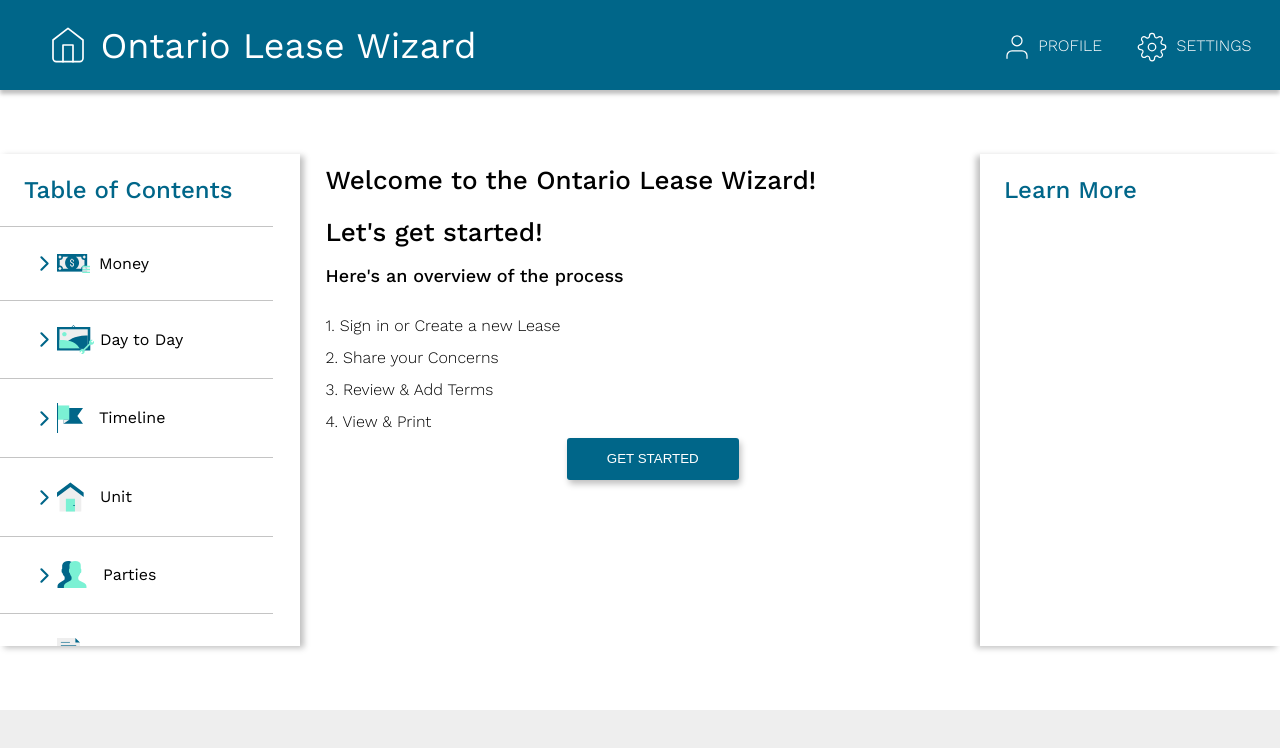
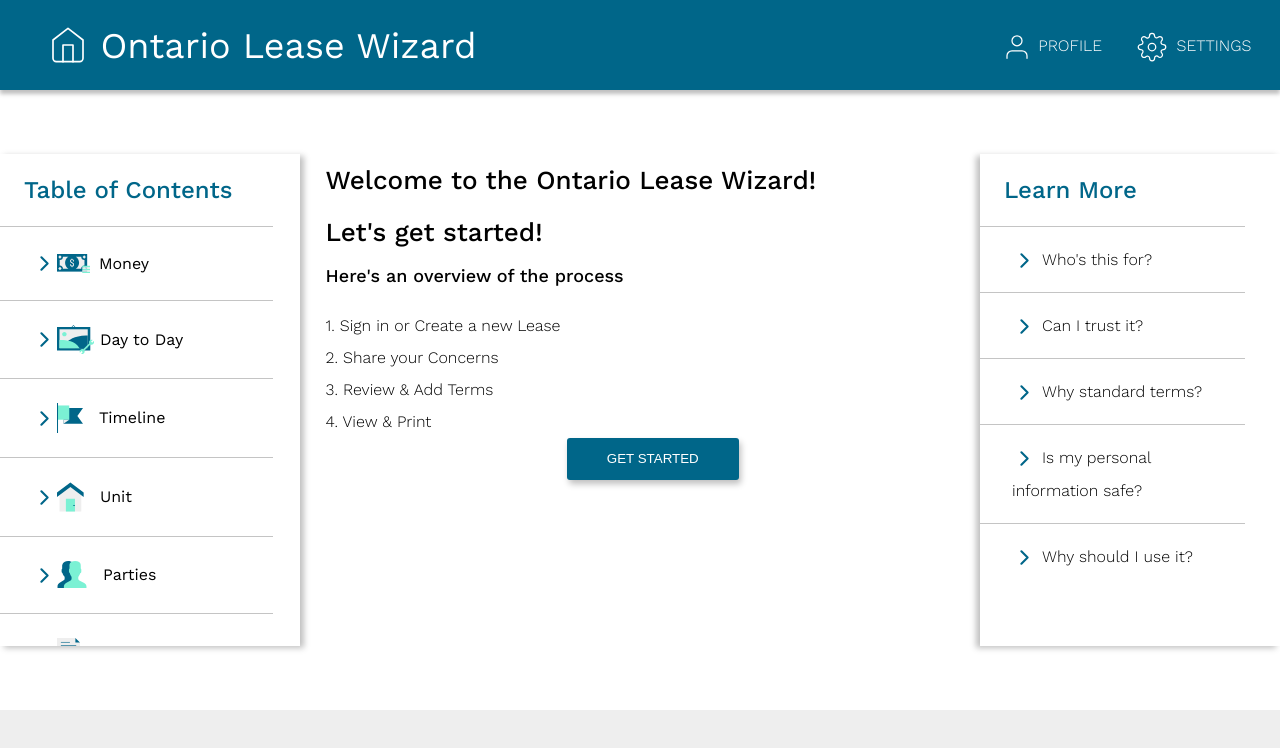
Before and after one commit to law-design-colab-ctto/ontario-lease-wizard, a React (Create React App) app: page / in a window 1280 px wide. Shown: the top 748 px of the page. Built offline with nearby package versions, Linux system fonts and the light colour scheme.

Commit message:
The fascimile of a start page.

```diff
--- a/src/App.css
+++ b/src/App.css
@@ -242,6 +242,23 @@ nav {
     font-size: 24px;
     padding: 0.5em 1em 0.5em 1em;
     color: #006689; }
+  .sidebar div svg.chevronRight {
+    display: inline-block;
+    color: #006689;
+    vertical-align: middle; }
+    .sidebar div svg.chevronRight.active {
+      transform: rotate(90deg);
+      transition: all 0.5s ease; }
+  .sidebar div ul {
+    list-style-type: none; }
+    .sidebar div ul li {
+      display: block;
+      padding: 1em 0.5em 1em 2em;
+      width: 75%;
+      border-top: 1px solid #C4C4C4; }
+      .sidebar div ul li span {
+        display: inline;
+        vertical-align: middle; }
 
 /* Footer lives at the bottom, with a fixed 90px height. */
 footer {
--- a/src/App.scss
+++ b/src/App.scss
@@ -291,6 +291,30 @@ nav {
     padding: 0.5em 1em 0.5em 1em;
     color: $primary;
   }
+  div {
+    svg.chevronRight {
+      display: inline-block;
+      color: $primary;
+      vertical-align: middle;
+      &.active {
+        transform: rotate(90deg);
+        transition: all 0.5s ease;
+      }
+    }
+    ul {
+      list-style-type: none;
+      li {
+        span {
+          display: inline;
+          vertical-align: middle;
+        }
+        display: block;
+        padding: 1em 0.5em 1em 2em;
+        width: 75%;
+        border-top: 1px solid $mediumgray;
+      }
+    }
+  }
 }
 
 /* Footer lives at the bottom, with a fixed 90px height. */
--- a/src/components/content.js
+++ b/src/components/content.js
@@ -1,5 +1,6 @@
 import React, { Component } from 'react'
 import Home from '../pages/home.js'
+import sidebarHome from '../sidebars/home.js'
 import { Route } from 'react-router-dom'
 
 export class Content extends Component {
@@ -11,6 +12,7 @@ export class Content extends Component {
             </div>
             <div className="sidebar">
                 <h2>Learn More</h2>
+                <Route exact path="/" component={sidebarHome} />
             </div>
             </div>
         )
--- /dev/null
+++ b/src/sidebars/home.js
@@ -0,0 +1,20 @@
+import React, { Component } from 'react'
+import { ChevronRight } from 'react-feather'
+
+export class sidebarHome extends Component {
+    render() {
+        return (
+            <div>
+                <ul>
+                    <li><ChevronRight className="chevronRight" size={25} /> <span>Who's this for?</span></li>
+                    <li><ChevronRight className="chevronRight" size={25} /> <span>Can I trust it?</span></li>
+                    <li><ChevronRight className="chevronRight" size={25} /> <span>Why standard terms?</span></li>
+                    <li><ChevronRight className="chevronRight" size={25} /> <span>Is my personal information safe?</span></li>
+                    <li><ChevronRight className="chevronRight" size={25} /> <span>Why should I use it?</span></li>
+                </ul>
+            </div>
+        )
+    }
+}
+
+export default sidebarHome
```
